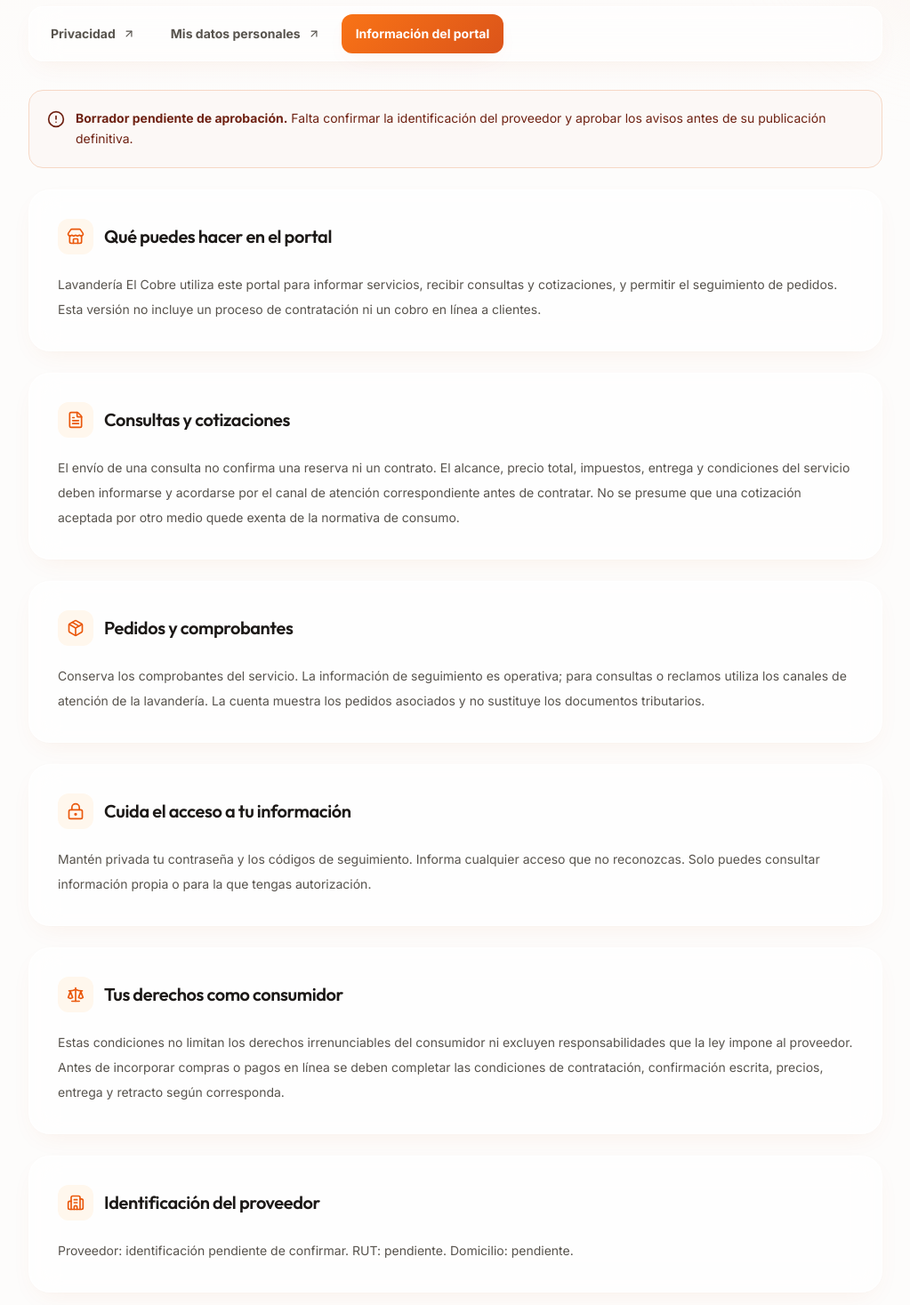
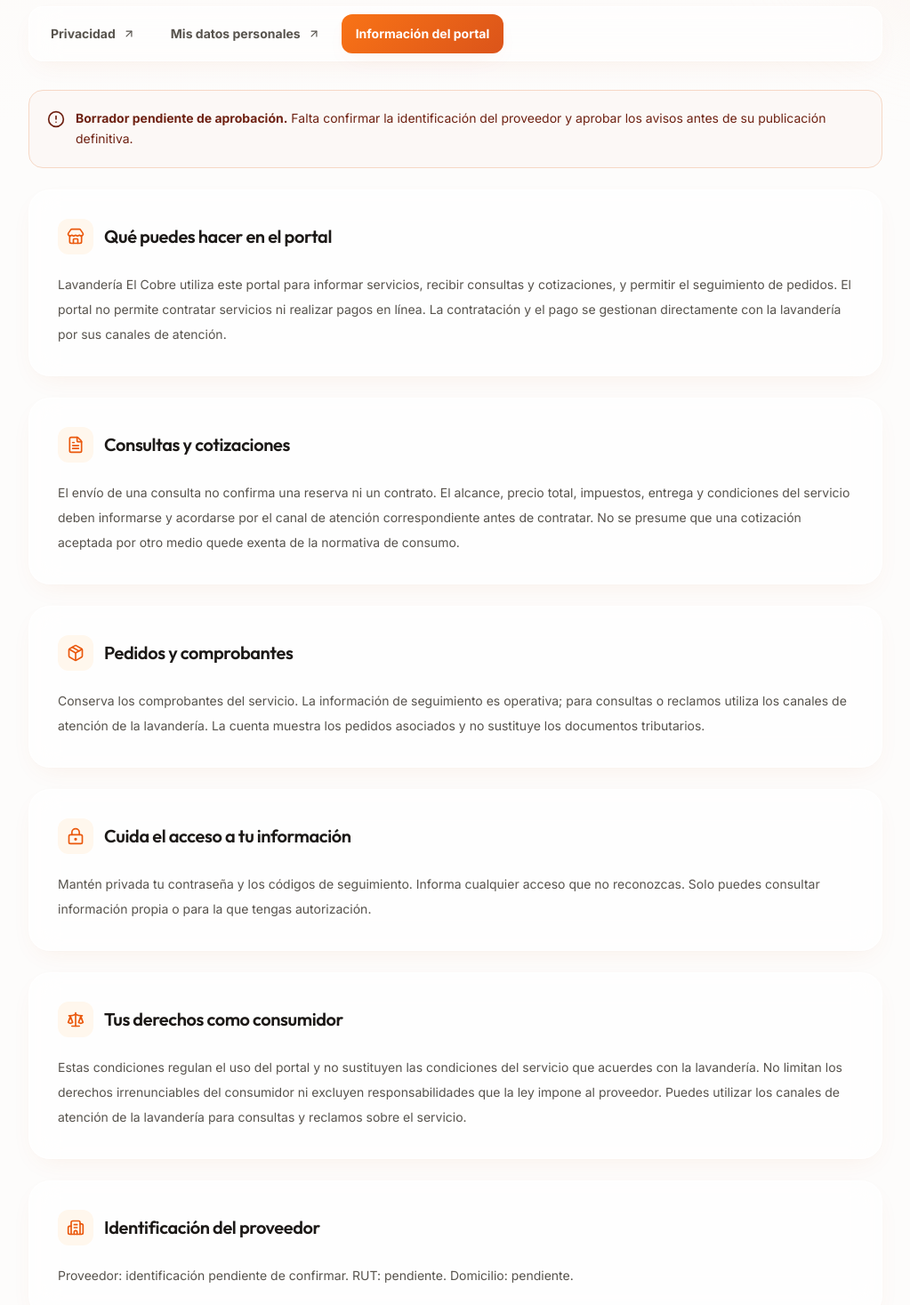
Before and after one commit to CobreTech/CobreWash-web, a Next.js app: page /terminos in a window 1280 px wide. Shown: the part 462-1929 px from the top of the page at 89% size, without its empty margins (128-1151 px from the left). Built offline with nearby package versions, Linux system fonts and the light colour scheme; no server answers.

Commit message:
docs: clarify portal excludes online contracting and payments

```diff
--- a/app/terminos/page.tsx
+++ b/app/terminos/page.tsx
@@ -8,11 +8,11 @@ export default function TerminosPage() {
   const c = configuracionLegal();
   return <PaginaLegal titulo="Información y uso del portal" descripcion="Consulta el alcance del portal, sus canales de atención y las condiciones para utilizar tu cuenta." actual="/terminos">
     {!c.publicada && <p role="status" className="flex items-start gap-3 rounded-2xl border border-copper-200 bg-copper-50/80 p-5 text-sm leading-relaxed text-copper-900"><AlertCircle className="mt-0.5 h-5 w-5 shrink-0" /><span><strong>Borrador pendiente de aprobación.</strong> Falta confirmar la identificación del proveedor y aprobar los avisos antes de su publicación definitiva.</span></p>}
-    <SeccionLegal titulo="Qué puedes hacer en el portal" icon={Store}><p>Lavandería El Cobre utiliza este portal para informar servicios, recibir consultas y cotizaciones, y permitir el seguimiento de pedidos. Esta versión no incluye un proceso de contratación ni un cobro en línea a clientes.</p></SeccionLegal>
+    <SeccionLegal titulo="Qué puedes hacer en el portal" icon={Store}><p>Lavandería El Cobre utiliza este portal para informar servicios, recibir consultas y cotizaciones, y permitir el seguimiento de pedidos. El portal no permite contratar servicios ni realizar pagos en línea. La contratación y el pago se gestionan directamente con la lavandería por sus canales de atención.</p></SeccionLegal>
     <SeccionLegal titulo="Consultas y cotizaciones" icon={FileText}><p>El envío de una consulta no confirma una reserva ni un contrato. El alcance, precio total, impuestos, entrega y condiciones del servicio deben informarse y acordarse por el canal de atención correspondiente antes de contratar. No se presume que una cotización aceptada por otro medio quede exenta de la normativa de consumo.</p></SeccionLegal>
     <SeccionLegal titulo="Pedidos y comprobantes" icon={Package}><p>Conserva los comprobantes del servicio. La información de seguimiento es operativa; para consultas o reclamos utiliza los canales de atención de la lavandería. La cuenta muestra los pedidos asociados y no sustituye los documentos tributarios.</p></SeccionLegal>
     <SeccionLegal titulo="Cuida el acceso a tu información" icon={LockKeyhole}><p>Mantén privada tu contraseña y los códigos de seguimiento. Informa cualquier acceso que no reconozcas. Solo puedes consultar información propia o para la que tengas autorización.</p></SeccionLegal>
-    <SeccionLegal titulo="Tus derechos como consumidor" icon={Scale}><p>Estas condiciones no limitan los derechos irrenunciables del consumidor ni excluyen responsabilidades que la ley impone al proveedor. Antes de incorporar compras o pagos en línea se deben completar las condiciones de contratación, confirmación escrita, precios, entrega y retracto según corresponda.</p></SeccionLegal>
+    <SeccionLegal titulo="Tus derechos como consumidor" icon={Scale}><p>Estas condiciones regulan el uso del portal y no sustituyen las condiciones del servicio que acuerdes con la lavandería. No limitan los derechos irrenunciables del consumidor ni excluyen responsabilidades que la ley impone al proveedor. Puedes utilizar los canales de atención de la lavandería para consultas y reclamos sobre el servicio.</p></SeccionLegal>
     <SeccionLegal titulo="Identificación del proveedor" icon={Building2}><p>Proveedor: {c.razonSocial || "identificación pendiente de confirmar"}. RUT: {c.rut || "pendiente"}. Domicilio: {c.domicilio || "pendiente"}.</p></SeccionLegal>
     <Link className="inline-flex min-h-11 items-center rounded-xl bg-gradient-brand px-5 py-3 text-sm font-bold text-white shadow-premium transition-shadow hover:shadow-lg" href="/privacidad">Privacidad y canal de derechos</Link>
   </PaginaLegal>;
```
